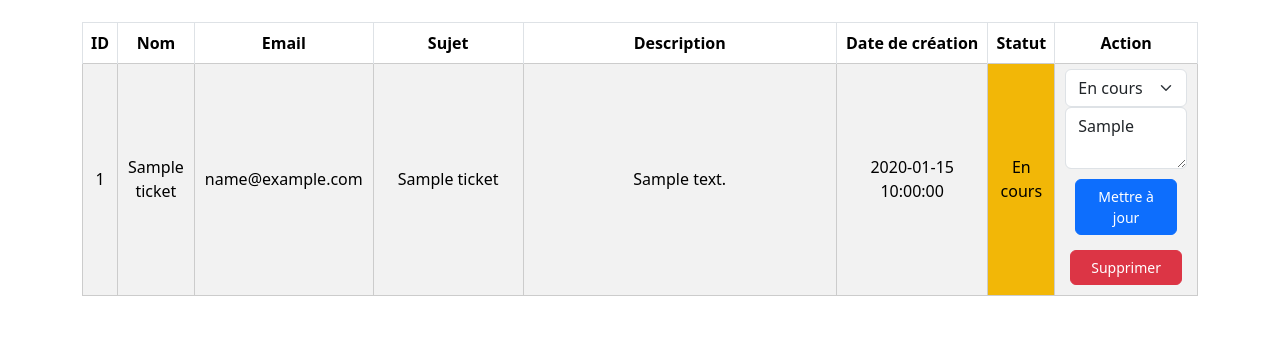
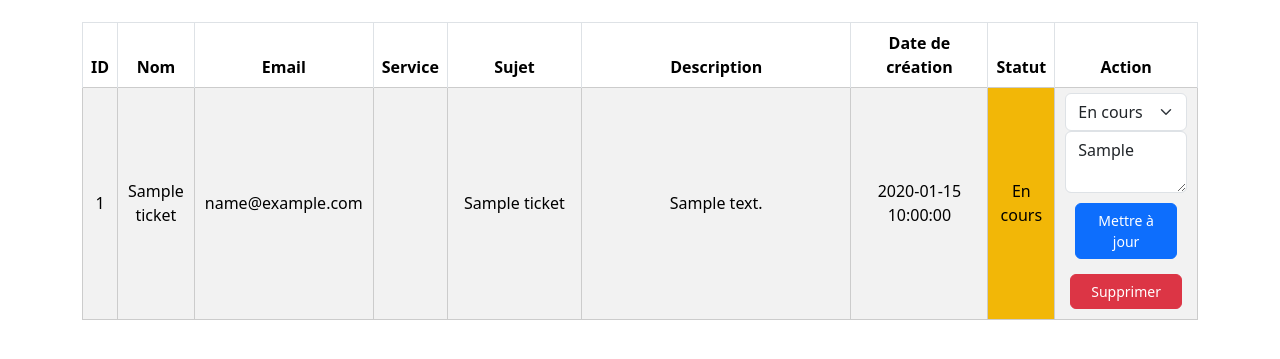
Before and after one commit to Zakaria12e/Help_Desk, a PHP site: page /desk.php in a window 1280 px wide. Shown: the part 137-496 px from the top of the page. Run offline with PHP 8.4, Linux system fonts and the light colour scheme; the visitor is signed in with stand-in values (Sample User, id 1); tables that the repository leaves empty hold one stand-in row (values such as "Sample post"); data that the repository does not hold is empty.

Commit message:
Update desk.php

```diff
--- a/desk.php
+++ b/desk.php
@@ -133,6 +133,7 @@ $query = mysqli_query($con, "SELECT * FROM tickets");
                     <th>ID</th>
                     <th class="text-center">Nom</th>
                     <th class="text-center">Email</th>
+                    <th class="text-center">Service</th>
                     <th class="text-center">Sujet</th>
                     <th class="text-center">Description</th>
                     <th class="text-center">Date de création</th>
@@ -169,6 +170,7 @@ $query = mysqli_query($con, "SELECT * FROM tickets");
                         echo "<td>" . $row['ticket_id'] . "</td>";
                         echo "<td class='text-center hor'>" . $row['name'] . "</td>";
                         echo "<td class='text-center hor'>" . $row['email'] . "</td>";
+                        echo "<td class='text-center hor service'>" . $row['service'] . "</td>";
                         echo "<td class='text-center hor subject'>" . $row['subject'] . "</td>";
                         echo '<td class="text-center hor description">';
                         foreach ($descriptionChunks as $chunk) {
```
